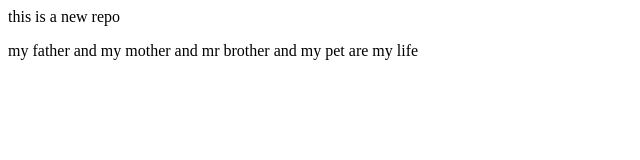
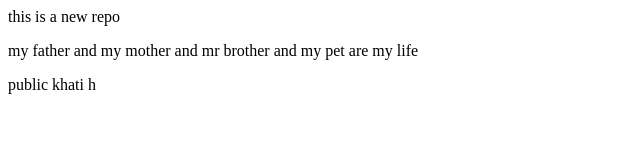
Before and after one commit to Anuj-kumar-jha/localrepo, a plain HTML site: page index.html in a window 1280 px wide. Shown: the whole page, without its empty margins (0-640 px from the left). Drawn offline with Linux system fonts and the light colour scheme.

Commit message:
again main

```diff
--- a/index.html
+++ b/index.html
@@ -1,2 +1,3 @@
 <p> this is a new repo </p>
 <p> my father and my mother and mr brother and my pet are my life </p>
+<p> public khati h </p>
```
